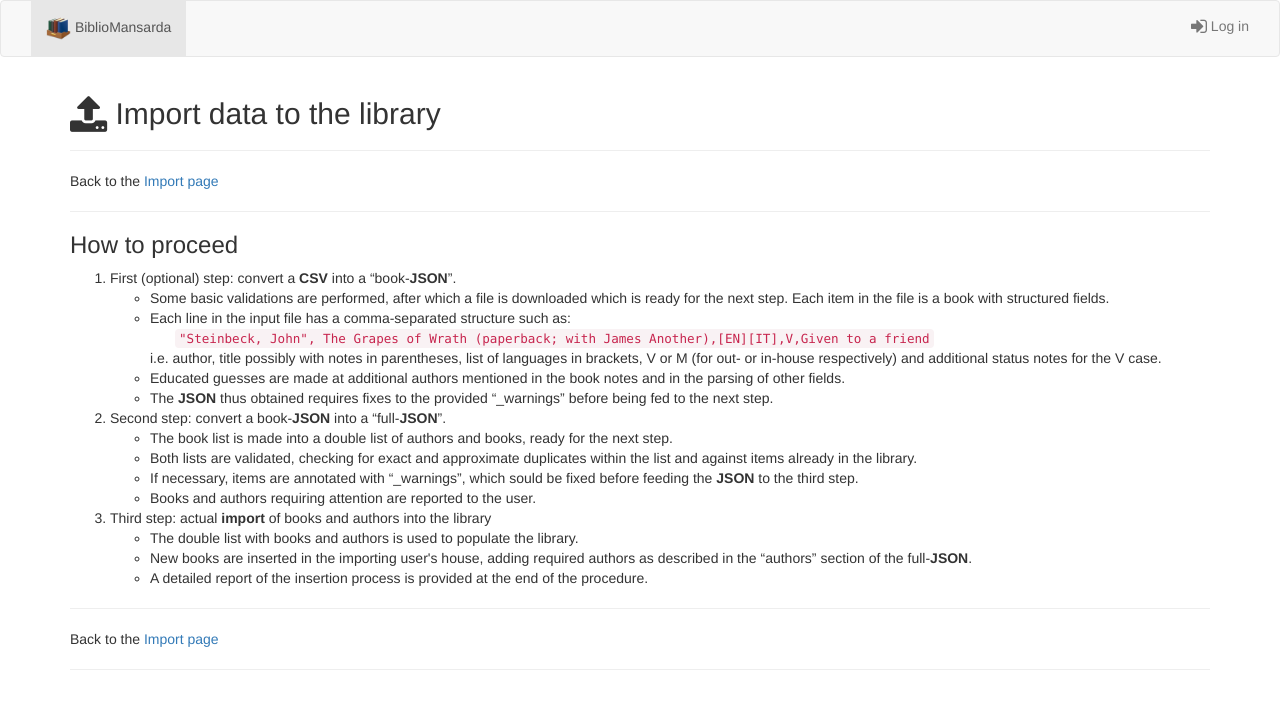
After one commit to hemidactylus/flaskbiblio, a Flask app: template app/templates/importhelp.html in a window 1280 px wide. The commit adds this page. Shown: the top 709 px of the page. Run offline with Flask 2, Linux system fonts and the light colour scheme; the template is opened without the code that fills it, so the values that code supplies are empty; some libraries are stand-ins or nearby versions.

Commit message:
Finished the import part of the app

```diff
--- /dev/null
+++ b/app/templates/importhelp.html
@@ -0,0 +1,97 @@
+{% extends "bootbase.html" %}
+
+{% block content %}
+  {{ super() }}
+<div class="container">
+  <h2>
+    <i class="fa fa-upload fa-lg" aria-hidden="true"></i>
+    Import data to the library
+  </h2>
+  <hr>
+  <div>
+    Back to the <a href="{{  url_for('ep_importdata') }}">Import page</a>
+  </div>
+  <hr>
+  <div>
+    <h3>How to proceed</h3>
+    <ol>
+        <li>
+            First (optional) step: convert a <strong>CSV</strong>
+            into a &ldquo;book-<strong>JSON</strong>&rdquo;.
+            <ul>
+                <li>
+                    Some basic validations are performed, after which
+                    a file is downloaded which is ready for the next step.
+                    Each item in the file is a book with structured fields.
+                </li>
+                <li>
+                    Each line in the input file has a comma-separated structure such as:
+                    <div style="text-indent: 25px;">
+                        <code>
+                            "Steinbeck, John", The Grapes of Wrath
+                            (paperback; with James Another),[EN][IT],V,Given to a friend
+                        </code>
+                    </div>
+                    i.e. author, title possibly with notes in parentheses,
+                    list of languages in brackets, V or M (for out- or in-house respectively)
+                    and additional status notes for the V case.
+                </li>
+                <li>
+                    Educated guesses are made at additional authors
+                    mentioned in the book notes and in the parsing of other fields.
+                </li>
+                <li>
+                    The <strong>JSON</strong> thus obtained requires fixes to the
+                    provided &ldquo;_warnings&rdquo; before being fed to the next step.
+                </li>
+            </ul>
+        </li>
+        <li>
+            Second step: convert a book-<strong>JSON</strong> into
+            a &ldquo;full-<strong>JSON</strong>&rdquo;.
+            <ul>
+                <li>
+                    The book list is made into a double list
+                    of authors and books, ready for the next step.
+                </li>
+                <li>
+                    Both lists are validated, checking for exact and approximate
+                    duplicates within the list and against items already in the library.
+                </li>
+                <li>
+                    If necessary, items are annotated with &ldquo;_warnings&rdquo;,
+                    which sould be fixed before feeding the <strong>JSON</strong> to the third step.
+                </li>
+                <li>
+                    Books and authors requiring attention are reported to the user.
+                </li>
+            </ul>
+        </li>
+        <li>
+            Third step: actual <strong>import</strong> of books and authors
+            into the library
+            <ul>
+                <li>
+                    The double list with books and authors is used
+                    to populate the library.
+                </li>
+                <li>
+                    New books are inserted in the importing user's house,
+                    adding required authors as described in the &ldquo;authors&rdquo;
+                    section of the full-<strong>JSON</strong>.
+                </li>
+                <li>
+                    A detailed report of the insertion process is provided at the end of
+                    the procedure.
+                </li>
+            </ul>
+        </li>
+    </ol>
+  </div>
+  <hr>
+  <div>
+    Back to the <a href="{{  url_for('ep_importdata') }}">Import page</a>
+  </div>
+  <hr>
+</div>
+{% endblock %}
--- a/app/views.py
+++ b/app/views.py
@@ -893,6 +893,15 @@ def ep_exportdata():
                                     title='Export data',
                                 )
 
+@app.route('/importhelp')
+@login_required
+def ep_importhelp():
+    user=g.user
+    return render_template  (
+                                'importhelp.html',
+                                user=user,
+                            )
+
 @app.route('/importdata')
 @login_required
 def ep_importdata():
@@ -1051,6 +1060,7 @@ def ep_importsucceeded(_step):
                 #should never happen
                 report=('report',('',('',json.dumps(loadedReport))))
             os.remove(reportFileName)
+            session['returnfile']['reportname']=None
         else:
             report=None
         # display everything
@@ -1070,22 +1080,28 @@ def ep_importsucceeded(_step):
 @app.route('/getimportresults/<step>')
 @login_required
 def ep_getimportresults(step):
-    if 'returnfile' in session:
+    if 'returnfile' in session and session['returnfile']['filename'] is not None:
         servedFileName=os.path.join(TEMP_DIRECTORY,session['returnfile']['filename'])
-        loadedFile=open(servedFileName).read()
-        fileTitle='import-Step%i-%s.json' % (
-            session['returnfile']['step'],
-            datetime.now().strftime(FILENAME_DATETIME_STR_FORMAT)
-        )
-        bIO = BytesIO()
-        bIO.write(loadedFile.encode())
-        bIO.seek(0)
-        os.remove(servedFileName)
-        return send_file    (
-                                bIO,
-                                attachment_filename=fileTitle,
-                                as_attachment=True,
-                            )
+        if os.path.isfile(servedFileName):
+            loadedFile=open(servedFileName).read()
+            fileTitle='import-Step%i-%s.json' % (
+                session['returnfile']['step'],
+                datetime.now().strftime(FILENAME_DATETIME_STR_FORMAT)
+            )
+            bIO = BytesIO()
+            bIO.write(loadedFile.encode())
+            bIO.seek(0)
+            os.remove(servedFileName)
+            session['returnfile']['filename']=None
+            return send_file    (
+                                    bIO,
+                                    attachment_filename=fileTitle,
+                                    as_attachment=True,
+                                )
+            del session['returnfile']
+        else:
+            flashMessage('critical','Malformed link','this link is invalid.')
+            return redirect(url_for('ep_importdata'))
     else:
         flashMessage('critical','Malformed link','this link is invalid.')
         return redirect(url_for('ep_importdata'))
```
Also changed, not shown: app/templates/importdata.html (+1 -15 lines), README.md.
